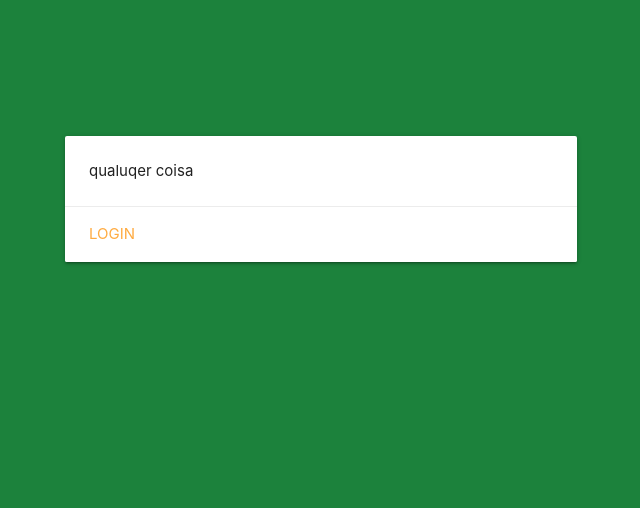
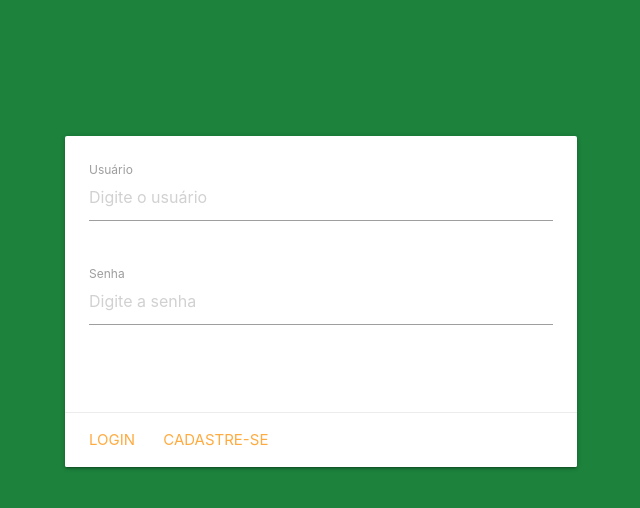
Before and after one commit to fguimaraess/Sis-Atleta-v2, a website: page public/index.html in a window 1280 px wide. Shown: the whole page, without its empty margins (319-959 px from the left). Drawn offline with nearby package versions, Linux system fonts and the light colour scheme.

Commit message:
Tela de Login
Inclui formulário de login

```diff
--- a/public/index.html
+++ b/public/index.html
@@ -21,9 +21,30 @@
     <div class="col s12 login-card">
       <div class="card">
         <div class="card-content">
-          <p>qualuqer coisa</p>
+
+          <div class="row">
+              <form class="col s12">
+                  <div class="row">
+                      <div class="input-field col s12">
+                          <input placeholder="Digite o usuário" id="username" type="text" class="validate">
+                          <label for="username">Usuário</label>
+                      </div>
+                  </div>
+
+                  <div class="row">
+                      <div class="input-field col s12">
+                          <input placeholder="Digite a senha" id="password" type="password" class="validate">
+                          <label for="password">Senha</label>
+                      </div>
+                  </div>
+              </form>
+          </div>
+
         </div>
-        <div class="card-action"><a href="">Login</a></div>
+        <div class="card-action">
+            <a href="#">Login</a>
+            <a href="#">Cadastre-se</a>
+        </div>
       </div>
     </div>
   </div>
```
